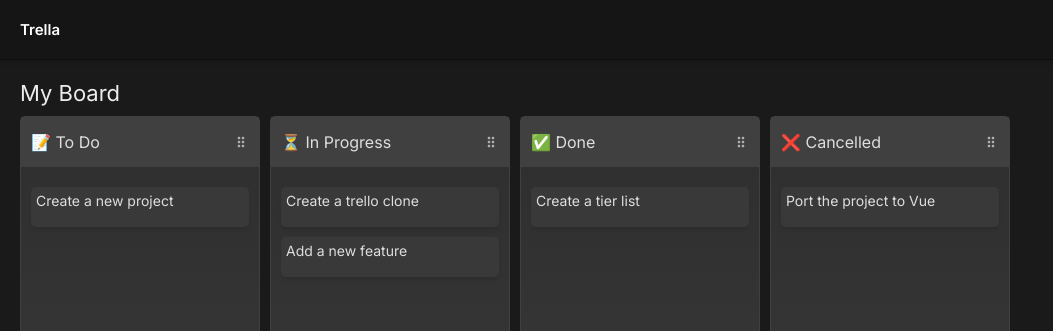
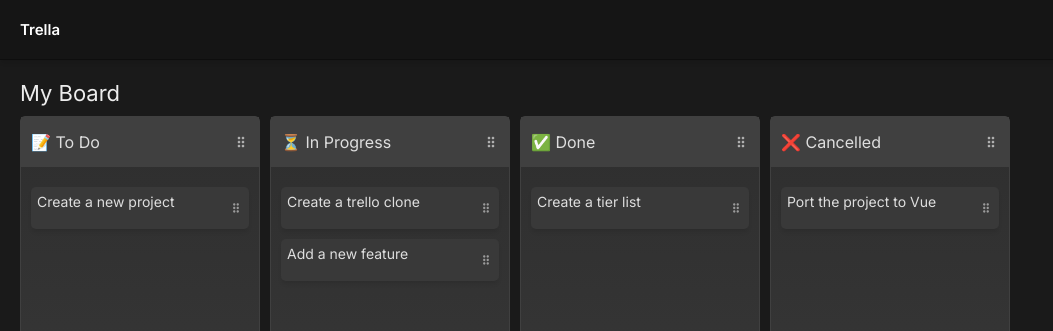
Before and after one commit to MrEzequiel/trello-clone, a React (Create React App) app: page / in a window 1280 px wide. Shown: the top 331 px of the page, without its empty margins (0-1053 px from the left). Built offline with nearby package versions, Linux system fonts and the light colour scheme.

Commit message:
:sparkles: move card

```diff
--- a/src/components/Board/Card/index.tsx
+++ b/src/components/Board/Card/index.tsx
@@ -1,7 +1,13 @@
-import React from 'react'
+import React, { useRef } from 'react'
+import { useDrag, useDrop } from 'react-dnd'
+import { MdDragIndicator } from 'react-icons/md'
+import ICard from '../../../interfaces/Card'
+import { IDragCard } from '../../../interfaces/DragItem'
+import type { Identifier } from 'dnd-core'
 
-import ICard from '../../../interfaces/Card'
-import { CardWrapper } from './style'
+import { CardDragIndicator, CardWrapper } from './style'
+import useBoard from '../../../hook/useBoard'
+import { Types } from '../../../interfaces/TypesReducer'
 
 interface ICardProps extends ICard {
   indexColumn: number
@@ -9,7 +15,76 @@ interface ICardProps extends ICard {
 }
 
 const Card: React.FC<ICardProps> = ({ name, id, indexCard, indexColumn }) => {
-  return <CardWrapper>{name}</CardWrapper>
+  const { dispatch } = useBoard()
+  const cardRef = useRef<HTMLLIElement | null>(null)
+
+  const [{ isDragging }, drag, preview] = useDrag({
+    type: 'CARD',
+    item: () => ({ id, indexColumn, indexCard }),
+    collect: monitor => ({
+      isDragging: monitor.isDragging()
+    }),
+    isDragging: monitor => monitor.getItem().id === id
+  })
+
+  const [{ handlerId }, drop] = useDrop<
+    IDragCard,
+    void,
+    { handlerId: Identifier | null }
+  >({
+    accept: 'CARD',
+    collect: monitor => ({
+      handlerId: monitor.getHandlerId()
+    }),
+
+    hover(item, monitor) {
+      const dragIndex = item.indexCard
+      const hoverIndex = indexCard
+
+      const dragColumn = item.indexColumn
+      const hoverColumn = indexColumn
+
+      if (dragIndex === hoverIndex && dragColumn === hoverColumn) return
+
+      const hoverBoundingRect = cardRef.current!.getBoundingClientRect()
+      const hoverMiddleY =
+        (hoverBoundingRect.bottom - hoverBoundingRect.top) / 2
+
+      const clientOffset = monitor.getClientOffset()
+      const hoverClientY = clientOffset!.y - hoverBoundingRect.top
+
+      if (dragIndex < hoverIndex && hoverClientY < hoverMiddleY) return
+      if (dragIndex > hoverIndex && hoverClientY > hoverMiddleY) return
+
+      dispatch({
+        type: Types.Move_Card,
+        payload: {
+          indexFrom: dragIndex,
+          indexFromColumn: dragColumn,
+          indexTo: hoverIndex,
+          indexToColumn: hoverColumn
+        }
+      })
+
+      item.indexCard = hoverIndex
+      item.indexColumn = indexColumn
+    }
+  })
+
+  drop(preview(cardRef))
+
+  return (
+    <CardWrapper
+      ref={cardRef}
+      isDragging={isDragging}
+      data-handler-id={handlerId}
+    >
+      <p>{name}</p>
+      <CardDragIndicator ref={drag}>
+        <MdDragIndicator />
+      </CardDragIndicator>
+    </CardWrapper>
+  )
 }
 
 export default Card
--- a/src/components/Board/Card/style.ts
+++ b/src/components/Board/Card/style.ts
@@ -1,11 +1,39 @@
-import styled from 'styled-components'
+import styled, { css } from 'styled-components'
 
-export const CardWrapper = styled.li`
+export const CardWrapper = styled.li<{ isDragging: boolean }>`
   background: #393939;
   box-shadow: 0 4px 4px -1px rgba(0, 0, 0, 0.1);
   border-radius: 5px;
   padding: 5px;
   color: #dedede;
+  border: 1px dashed transparent;
   font-size: 1.4rem;
   min-height: 40px;
+
+  display: flex;
+  justify-content: space-between;
+
+  ${({ isDragging }) =>
+    isDragging &&
+    css`
+      box-shadow: none;
+      cursor: grabbing;
+      pointer-events: none;
+      border-color: #717171;
+
+      & > * {
+        opacity: 0;
+      }
+    `}
 `
+
+export const CardDragIndicator = styled.div`
+  cursor: grab;
+  width: 30px;
+  height: 30px;
+
+  display: flex;
+  align-items: center;
+  justify-content: end;
+  color: #9c9c9c;
+`
--- a/src/functions/BoardReducer.ts
+++ b/src/functions/BoardReducer.ts
@@ -15,6 +15,18 @@ const TodoListReducer = (boardData: IBoard[], action: BoardActions) => {
       })
     }
 
+    case Types.Move_Card: {
+      const { indexFrom, indexFromColumn, indexTo, indexToColumn } =
+        action.payload
+
+      return produce(boardData, draft => {
+        const dragged = draft[indexFromColumn].cards[indexFrom]
+
+        draft[indexFromColumn].cards.splice(indexFrom, 1)
+        draft[indexToColumn].cards.splice(indexTo, 0, dragged)
+      })
+    }
+
     default: {
       return boardData
     }
--- a/src/interfaces/TypesReducer.ts
+++ b/src/interfaces/TypesReducer.ts
@@ -11,7 +11,8 @@ type ActionMap<M extends { [index: string]: any }> = {
 }
 
 export enum Types {
-  Move_Column = 'Move_Column' // eslint-disable-line
+  Move_Column = 'Move_Column', // eslint-disable-line
+  Move_Card = 'Move_Card' // eslint-disable-line
 }
 
 type BoardPayload = {
@@ -19,6 +20,12 @@ type BoardPayload = {
     indexFrom: number
     indexTo: number
   }
+  [Types.Move_Card]: {
+    indexFrom: number
+    indexFromColumn: number
+    indexTo: number
+    indexToColumn: number
+  }
 }
 
 export type BoardActions =
```
